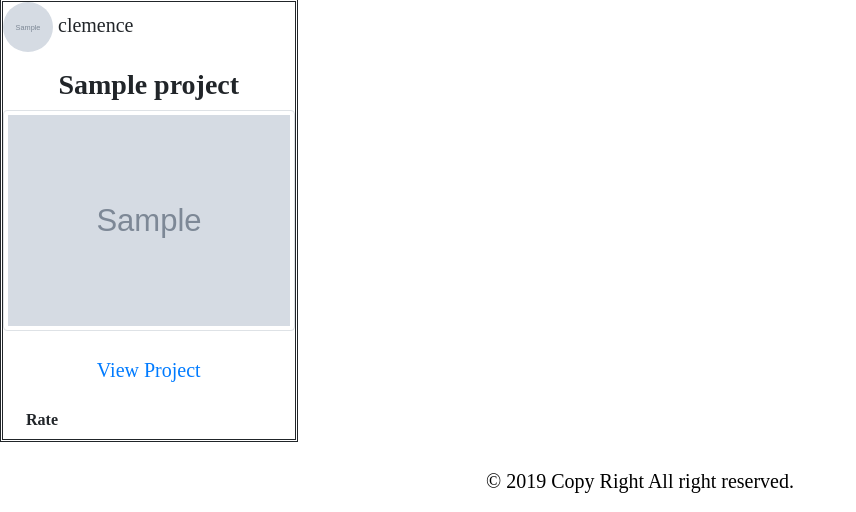
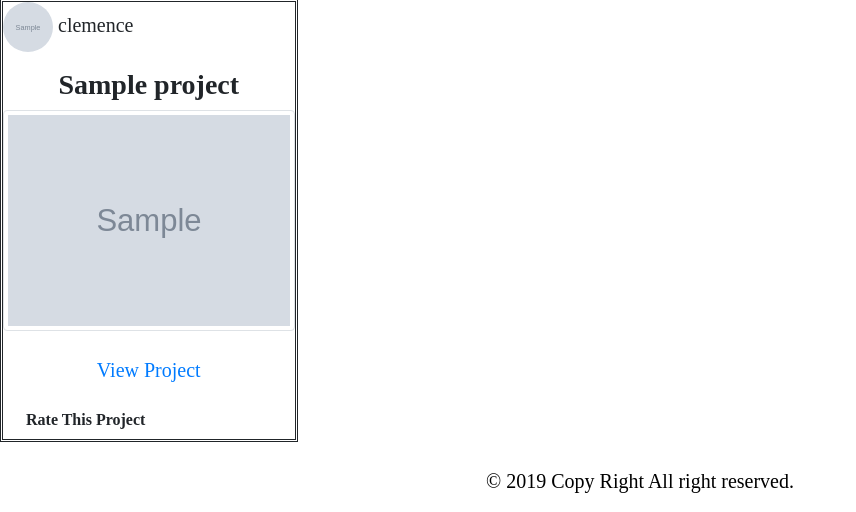
Before and after one commit to finaclemence15/Awwards, a Django app: template awwardsapp/templates/index.html in a window 1280 px wide. Shown: the part 605-1117 px from the top of the page, without its empty margins (0-856 px from the left). Run offline with Django 3.2, Linux system fonts and the light colour scheme; data comes from the database, SQL or seed files in the repository; tables that the repository leaves empty hold one stand-in row (values such as "Sample post"); the template is opened without the code that fills it: values that come from a table or form of the project are taken from there, most other values are stand-ins (such as "Sample title", 1, 10 or a date in 2020); grey boxes marked "Sample" are stand-in pictures; some libraries are stand-ins or nearby versions; some web fonts are replaced.

Commit message:
adding rating

```diff
--- a/awwardsapp/templates/index.html
+++ b/awwardsapp/templates/index.html
@@ -44,7 +44,7 @@
           <p>View Project</p>
         </a>
         <a href="/grade/{{project.id}}" style="margin: 10px; text-decoration: none;">
-            <button type="button" class="btn btn-default btn-inverse"><strong> Rate </strong> </button> </a>
+            <button type="button" class="btn btn-default btn-inverse"><strong> Rate This Project</strong> </button> </a>
 
       </div> <br>
     </div>
```
Also changed, not shown: media/images/food1_SVa88JR.jpg (added), media/images/gallery_A1JBJMJ.png (added), media/images/my_pic_B1Lc2nF.jpg (added), media/images/pitch_skRWfS9.png (added), media/images/piza_app_IbusmDa.png (added), media/images/quote_gRE6MMu.png (added).
